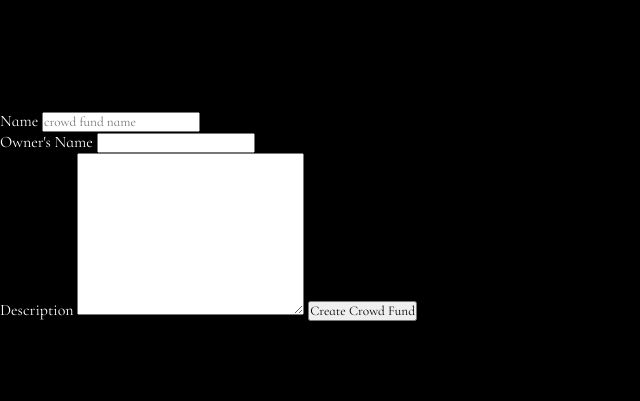
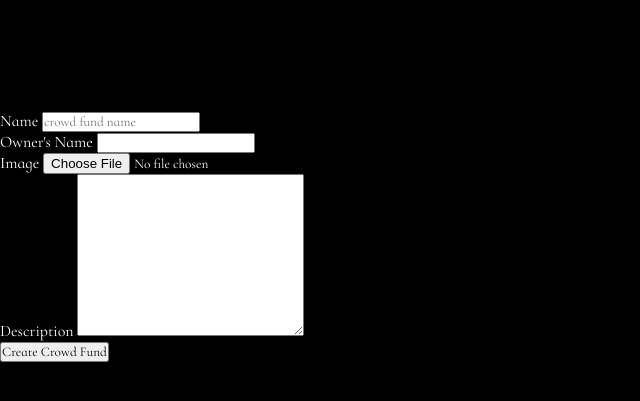
Before and after one commit to Odiase/web3_crowd_funding_application, a Django app: page /crowd_fund/create in a window 1280 px wide. Shown: the part 89-490 px from the top of the page, without its empty margins (0-640 px from the left). Run offline with Django 4.2, Linux system fonts and the light colour scheme; style sheets or scripts are compiled from the project's sources; some libraries are stand-ins or nearby versions.

Commit message:
new changes

```diff
--- /dev/null
+++ b/crowd_funding/crowd_fund/contract_interactions.py
@@ -0,0 +1,3 @@
+# third packages import
+from web3 import Web3
+import brownie
--- a/crowd_funding/crowd_fund/views.py
+++ b/crowd_funding/crowd_fund/views.py
@@ -1,8 +1,27 @@
+# third party packages imports
 from django.shortcuts import render
+from web3 import Web3
+
+#local imports
+from .models import CrowdFund
 
 # Create your views here.
 
 def create_crowd_fund(request):
     if request.method == "POST":
         owner = request.user
+        crowd_fund_name = request.POST['fund_name']
+        try:
+            image = request.FILES['image']
+            crowd_fund = CrowdFund.objects.create(owner=owner, name=crowd_fund_name, image=image)
+            print(crowd_fund)
+            crowd_fund.save()
+        except:
+            print("There Was An Exception")
+            pass
+
     return render(request, "create_crowd_funding.html")
+
+
+def single_crowd_fund(request, name):
+    pass
--- a/crowd_funding/static/scripts/crowd_fund.js
+++ b/crowd_funding/static/scripts/crowd_fund.js
@@ -23,7 +23,10 @@ async function create_crowd_fund() {
 
         contract.methods.createCrowdFundContract(create_fund_form[0], create_fund_form[2], create_fund_form[1]).send({from: accountAddress})
         .then(functionResult => {
-            // Use the function result
+            console.log("DO")
+            console.log(functionResult)
+            // submitting the form to the backend to save necessary data
+            crowd_fund_form.submit();
         2})
         .catch(async error => {
             // this runs if the user has rejected the transaction
@@ -36,13 +39,10 @@ async function create_crowd_fund() {
                 create_crowd_fund();
             }
             else{
-                console.log(error)
                 window.alert("A Crowd Fund With That Name Already Exists.")
             }
         });
     });
-
-
 }
 
 
--- a/crowd_funding/templates/create_crowd_funding.html
+++ b/crowd_funding/templates/create_crowd_funding.html
@@ -36,16 +36,20 @@
 <body>
     {% block content %}
     <br><br><br><br><br><br><br><br><br><br>
-    <form action="" id="crowd_fund_form">
+    <form action="" id="crowd_fund_form" method="post" enctype="multipart/form-data">
+        {% csrf_token %}
         <label for="">Name</label>
         <input type="text" placeholder="crowd fund name" name="fund_name" required>
         <br>
         <label for="">Owner's Name</label>
         <input type="text" value="{{request.user.username}}" name="owner_name" required>
         <br>
+        <label for="">Image</label>
+        <input type="file" name="image" id="" accept="image/*" required>
+        <br>
         <label for="">Description</label>
         <textarea name="description" id="" cols="30" rows="10" required></textarea>
-
+        <br>
         <button type="submit">Create Crowd Fund</button>
     </form>
 
```
Also changed, not shown: crowd_funding/contract_img1.png (added).
